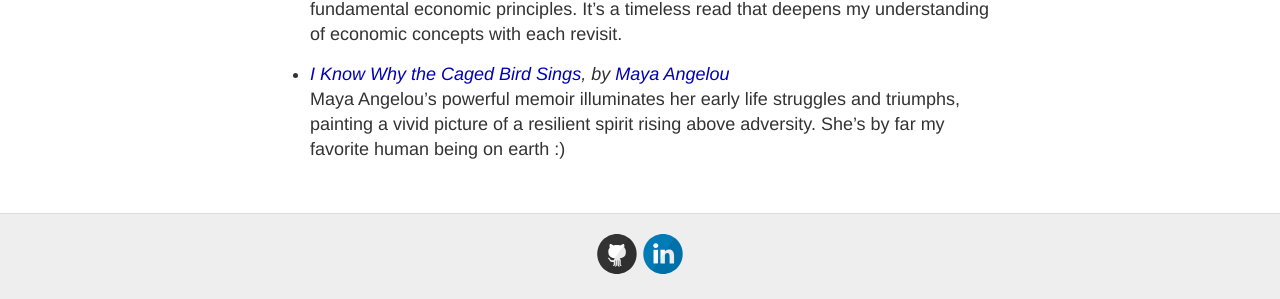
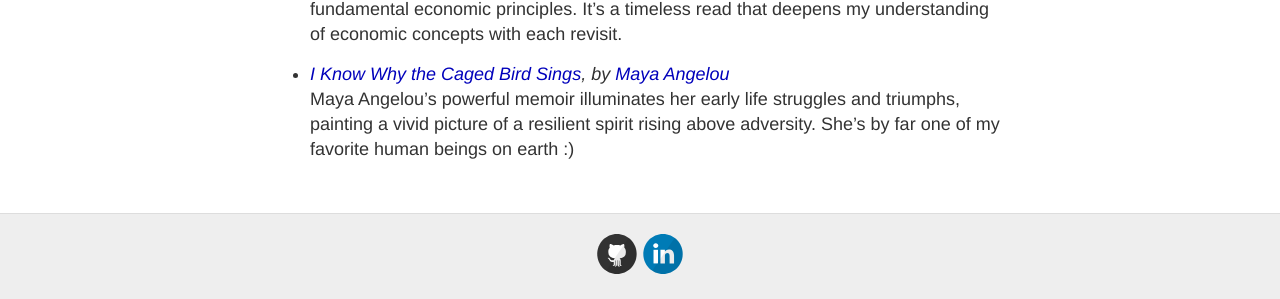
Before and after one commit to obtbe/zeidombo.github.io, a Jekyll site: the page built from reading.md, in a window 1280 px wide. Shown: the part 888-1187 px from the top of the page. Built offline with Jekyll 4.4.1, drawn with Linux system fonts in a browser that asks for light colours; our own code applies the rules of GitHub Pages for plain Markdown files.

Commit message:
maya angelou

```diff
--- a/reading.md
+++ b/reading.md
@@ -23,4 +23,4 @@ disqus: false
   Fun fact: I've read this book more than 7 times, and I'm not stopping there. I found it in my father's office for the first time and was immediately captivated by its insights into fundamental economic principles. It's a timeless read that deepens my understanding of economic concepts with each revisit.
 
 - *[I Know Why the Caged Bird Sings](https://www.amazon.com/Know-Why-Caged-Bird-Sings/dp/0345514408), by [Maya Angelou](https://www.mayaangelou.com/biography/)*
-  Maya Angelou's powerful memoir illuminates her early life struggles and triumphs, painting a vivid picture of a resilient spirit rising above adversity. She's by far my favorite human being on earth :)
+  Maya Angelou's powerful memoir illuminates her early life struggles and triumphs, painting a vivid picture of a resilient spirit rising above adversity. She's by far one of my favorite human beings on earth :)
```
